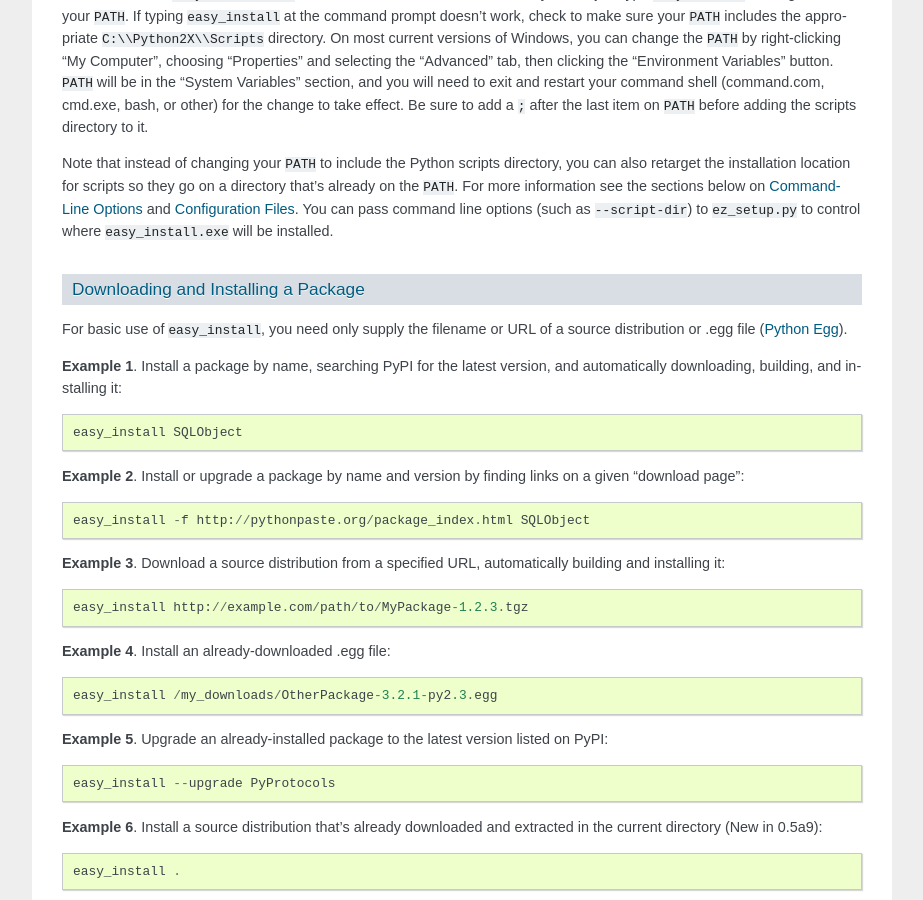
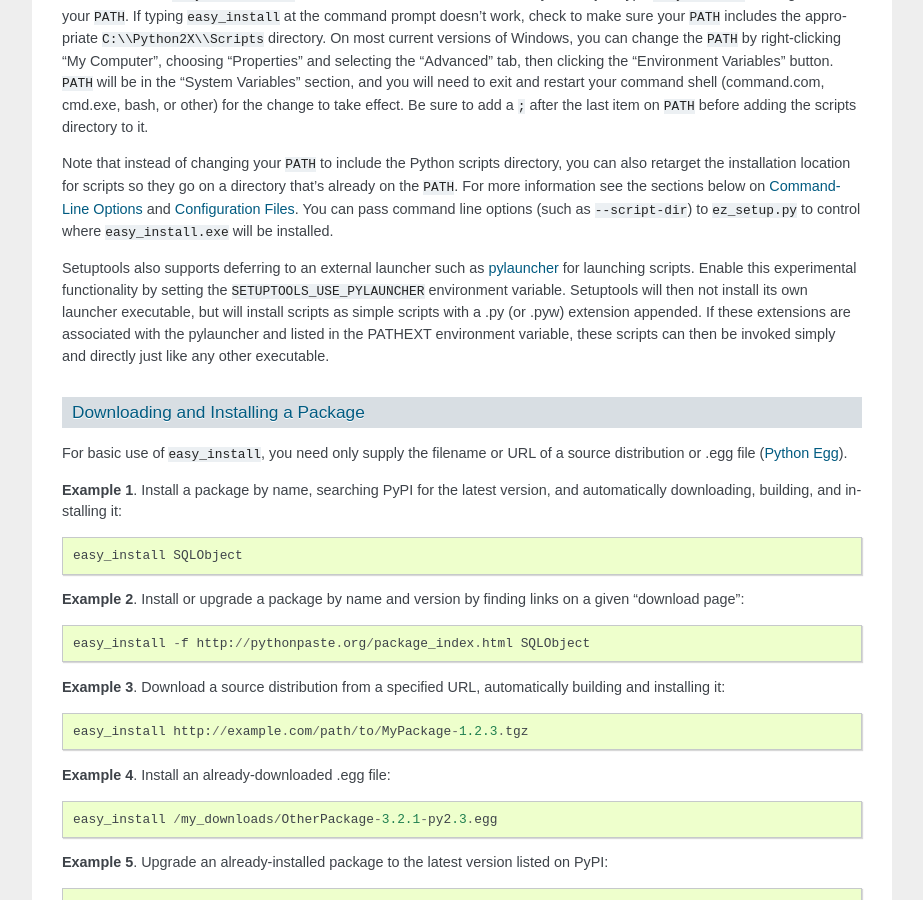
Before and after one commit to Distrotech/setuptools, a Sphinx documentation site: the page built from docs/easy_install.txt, in a window 1280 px wide and 900 px high, scrolled down 1900 px. Shown: the whole window, without its empty margins (198-1121 px from the left). Built offline with Sphinx 7.4.7, drawn with Linux system fonts in a browser that asks for light colours; the version number is read from the project's files by our own code.

Commit message:
Issue 60: Implemented experimental opt-in support for using native launchers rather than installing launcher executables. My initial experience with this technique has been very positive.

```diff
--- a/docs/easy_install.txt
+++ b/docs/easy_install.txt
@@ -96,6 +96,15 @@ sections below on `Command-Line Options`_ and `Configuration Files`_.  You
 can pass command line options (such as ``--script-dir``) to
 ``ez_setup.py`` to control where ``easy_install.exe`` will be installed.
 
+Setuptools also supports deferring to an external launcher such as
+`pylauncher <https://bitbucket.org/pypa/pylauncher>`_ for launching scripts.
+Enable this experimental functionality by setting the
+``SETUPTOOLS_USE_PYLAUNCHER`` environment variable. Setuptools will then not
+install its own launcher executable, but will install scripts as simple
+scripts with a .py (or .pyw) extension appended. If these extensions are
+associated with the pylauncher and listed in the PATHEXT environment variable,
+these scripts can then be invoked simply and directly just like any other
+executable.
 
 
 Downloading and Installing a Package
```
Also changed, not shown: CHANGES.txt (+7 -0 lines), 1 other file.
